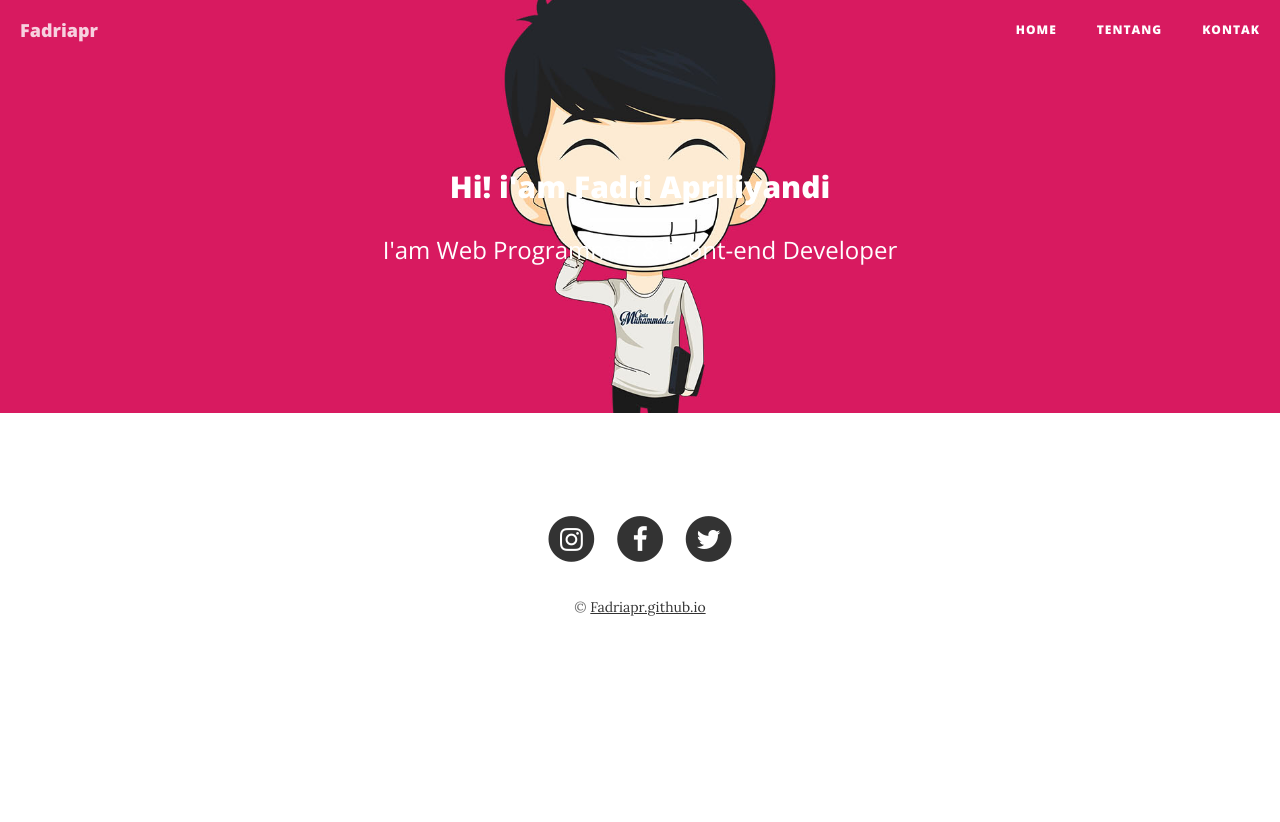
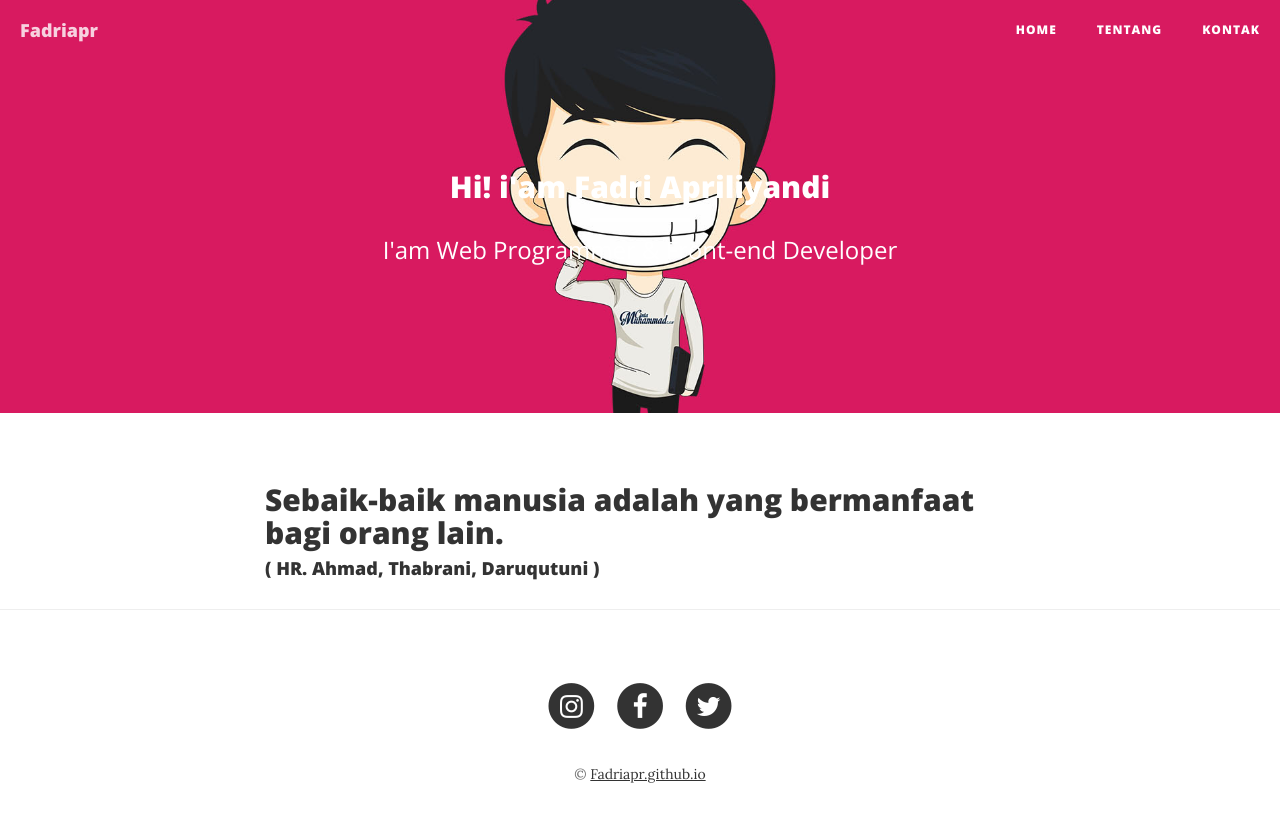
Before and after one commit to fadriapr/fadriapr.github.io, a website: page index.html in a window 1280 px wide. Before the commit the page ends 800 px from the top, so only its background shows below. Drawn offline with nearby package versions, Linux system fonts and the light colour scheme.

Commit message:
update pertama

```diff
--- a/index.html
+++ b/index.html
@@ -83,26 +83,23 @@
         </div>
     </header>
 
-    <!-- Main Content
+    <!-- Main Content   -->
     <div class="container">
         <div class="row">
             <div class="col-lg-8 col-lg-offset-2 col-md-10 col-md-offset-1">
                 <div class="post-preview">
-                    <a href="post.html">
                         <h2 class="post-title">
-                            Manusia bermimpi besar
+                            Sebaik-baik manusia adalah yang bermanfaat bagi orang lain.
                         </h2>
-                        <h3 class="post-subtitle">
-                            Problems look mighty small from 150 miles up
-                        </h3>
-                    </a>
-                    <p class="post-meta">Posted by <a href="#">Start Bootstrap</a> on September 24, 2014</p>
+                        <h4 class="post-subtitle">
+                            ( HR. Ahmad, Thabrani, Daruqutuni )
+                        </h4>
                 </div>
             </div>
         </div>
-    </div>  -->
+    </div>
 
-    <!-- <hr> -->
+    <hr>
 
     <!-- Footer -->
     <footer>
```
